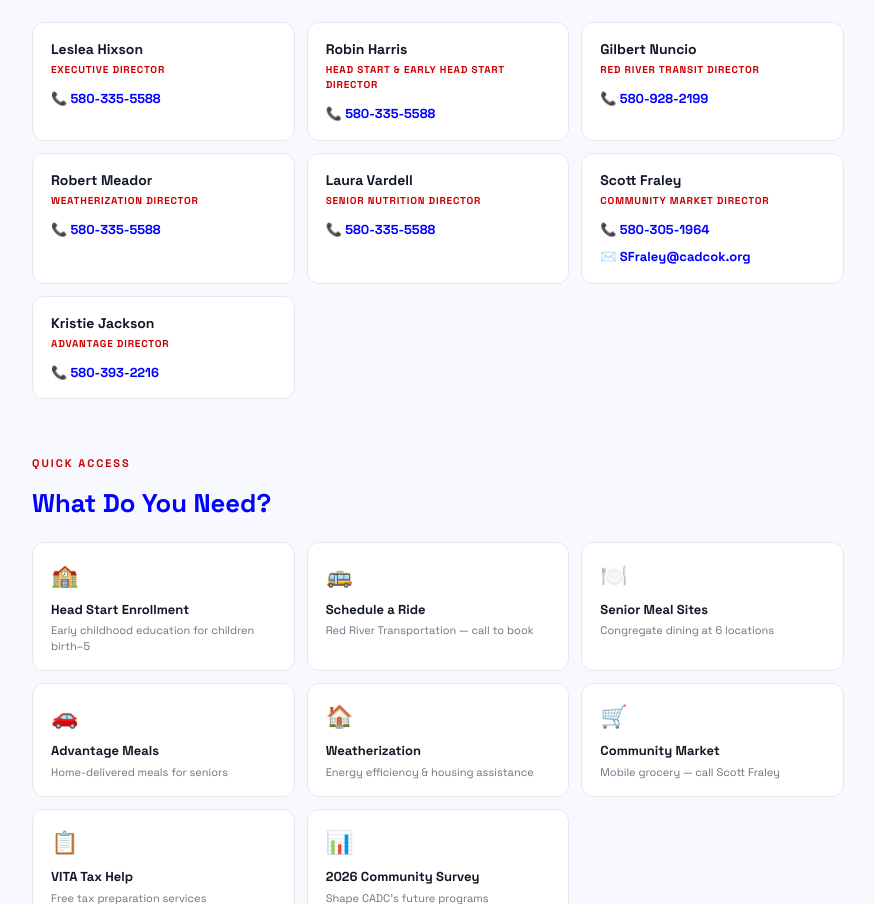
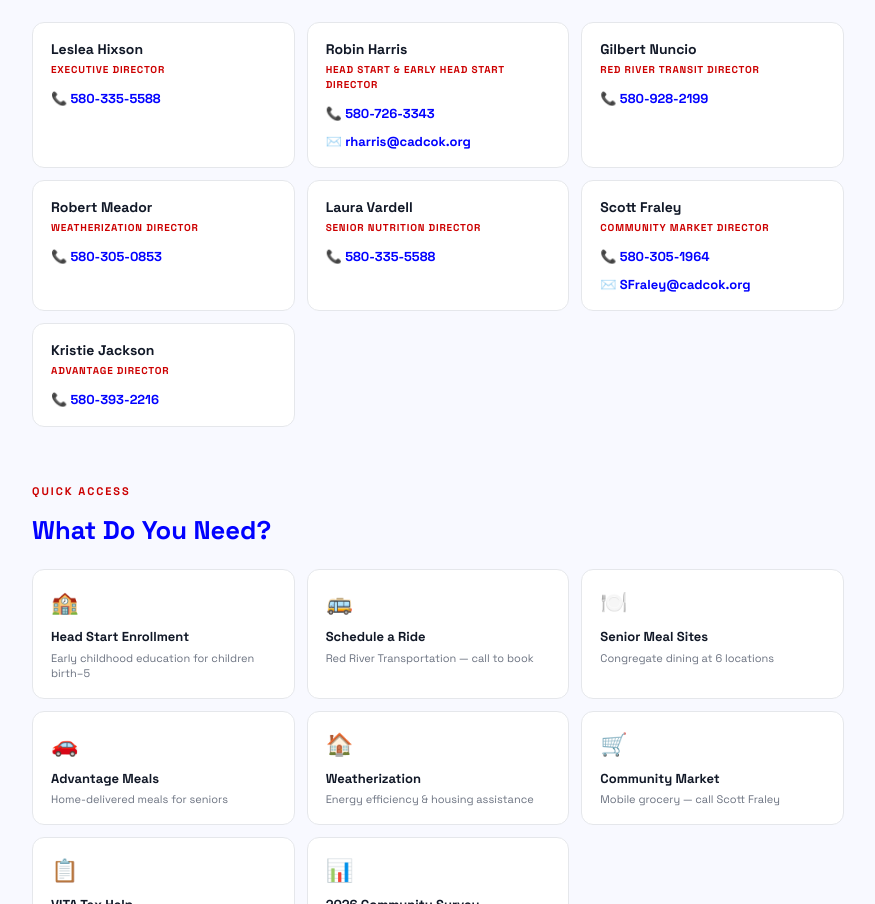
Before and after one commit to ironsilkstrategies/CADC, a Next.js app: page /contact in a window 1280 px wide. Shown: the part 1167-2071 px from the top of the page, without its empty margins (202-1077 px from the left). Built offline with nearby package versions, Linux system fonts and the light colour scheme.

Commit message:
Add files via upload

```diff
--- a/app/contact/page.tsx
+++ b/app/contact/page.tsx
@@ -50,9 +50,9 @@ const OFFICES = [
 
 const DIRECTORS = [
   { name: "Leslea Hixson", title: "Executive Director", phone: "580-335-5588", email: null },
-  { name: "Robin Harris", title: "Head Start & Early Head Start Director", phone: "580-335-5588", email: null },
+  { name: "Robin Harris", title: "Head Start & Early Head Start Director", phone: "580-726-3343", email: "rharris@cadcok.org" },
   { name: "Gilbert Nuncio", title: "Red River Transit Director", phone: "580-928-2199", email: null },
-  { name: "Robert Meador", title: "Weatherization Director", phone: "580-335-5588", email: null },
+  { name: "Robert Meador", title: "Weatherization Director", phone: "580-305-0853", email: null },
   { name: "Laura Vardell", title: "Senior Nutrition Director", phone: "580-335-5588", email: null },
   { name: "Scott Fraley", title: "Community Market Director", phone: "580-305-1964", email: "SFraley@cadcok.org" },
   { name: "Kristie Jackson", title: "Advantage Director", phone: "580-393-2216", email: null },
@@ -179,7 +179,7 @@ export default function ContactPage() {
           </div>
         </section>
 
-        {/* Emergency / after hours */}
+        {/* Main office CTA */}
         <section style={{ background: "#F0F0FF", borderRadius: 16, padding: "32px 36px", border: "1px solid rgba(1,1,255,0.12)" }} aria-labelledby="main-contact-cta">
           <p style={{ color: "#CC0000", fontSize: 11, fontWeight: 700, letterSpacing: "0.18em", textTransform: "uppercase", marginBottom: 10 }}>Main Office</p>
           <h2 id="main-contact-cta" style={{ color: "#0101FF", fontSize: "clamp(1.2rem,2.5vw,1.8rem)", fontWeight: 800, marginBottom: 8 }}>Community Action Development Corporation</h2>
```
